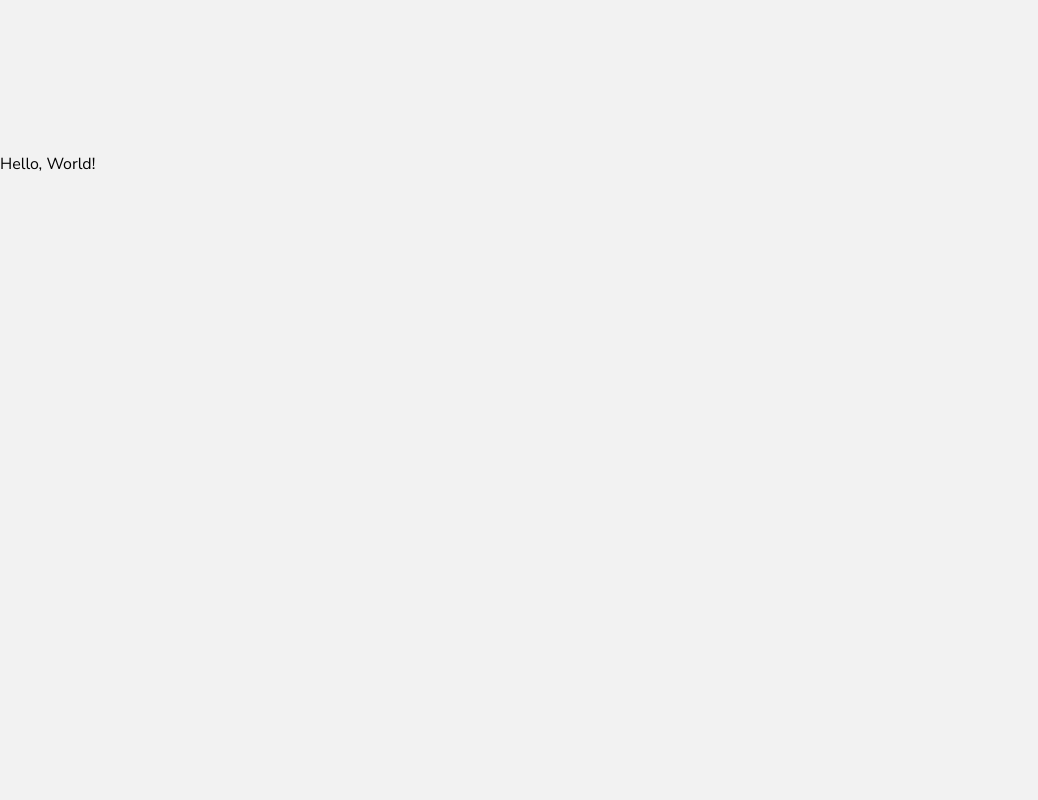
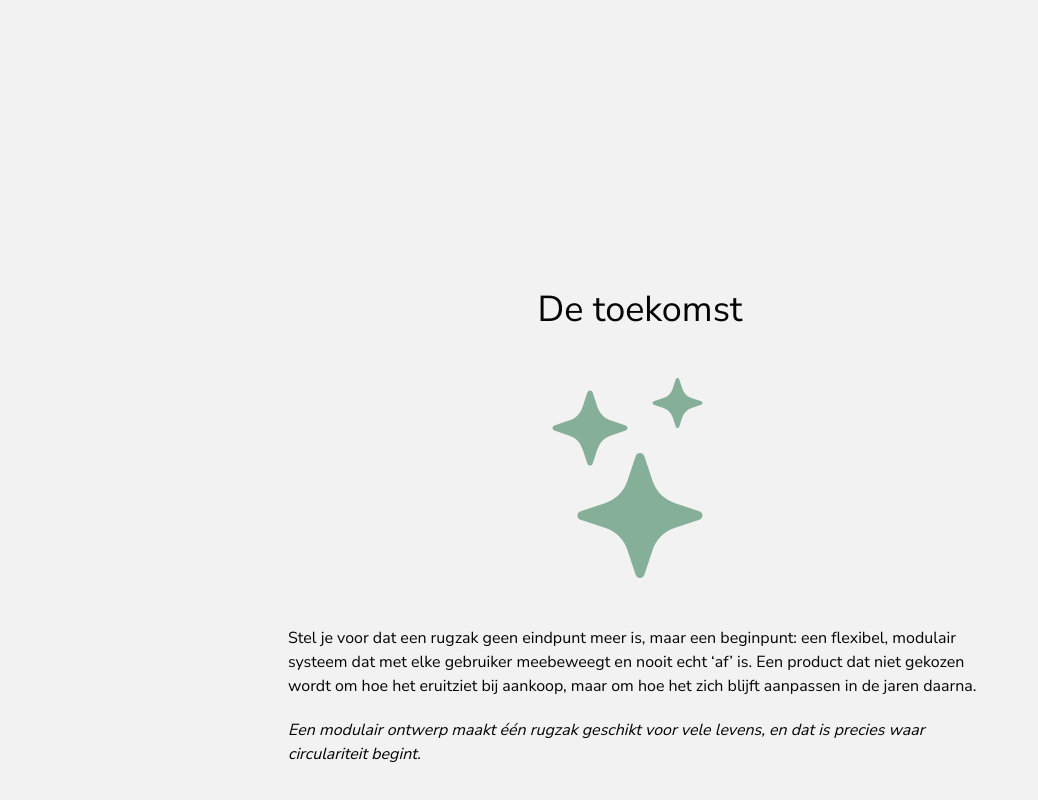
Before and after one commit to jordyslagter/circulaire-impact, a Next.js app in the folder pitchdeck/: page /circulaire-impact/ in a window 1280 px wide. Shown: the part 6648-7448 px from the top of the page, without its empty margins (0-1038 px from the left). Built offline with nearby package versions, Linux system fonts and the light colour scheme.

Commit message:
add future

```diff
--- a/pitchdeck/src/components/sections/Future.tsx
+++ b/pitchdeck/src/components/sections/Future.tsx
@@ -1,9 +1,33 @@
+import { clsx } from "clsx";
+import { BsStars } from "react-icons/bs";
 import { Section } from "../Section";
 
 export const Future = () => {
   return (
-    <Section>
-      <p>Hello, World!</p>
+    <Section
+      className={clsx(
+        "flex flex-col content-center items-center justify-center",
+        "justify-items-center",
+      )}
+    >
+      <h1 className={clsx("text-4xl")}>De toekomst</h1>
+
+      <BsStars size={200} className={clsx("text-gtgreen mt-12")} />
+
+      <div className={clsx("flex max-w-200 flex-col gap-5 p-12")}>
+        <p>
+          Stel je voor dat een rugzak geen eindpunt meer is, maar een beginpunt:
+          een flexibel, modulair systeem dat met elke gebruiker meebeweegt en
+          nooit echt ‘af’ is. Een product dat niet gekozen wordt om hoe het
+          eruitziet bij aankoop, maar om hoe het zich blijft aanpassen in de
+          jaren daarna.
+        </p>
+
+        <p className={clsx("italic")}>
+          Een modulair ontwerp maakt één rugzak geschikt voor vele levens, en
+          dat is precies waar circulariteit begint.
+        </p>
+      </div>
     </Section>
   );
 };
```
